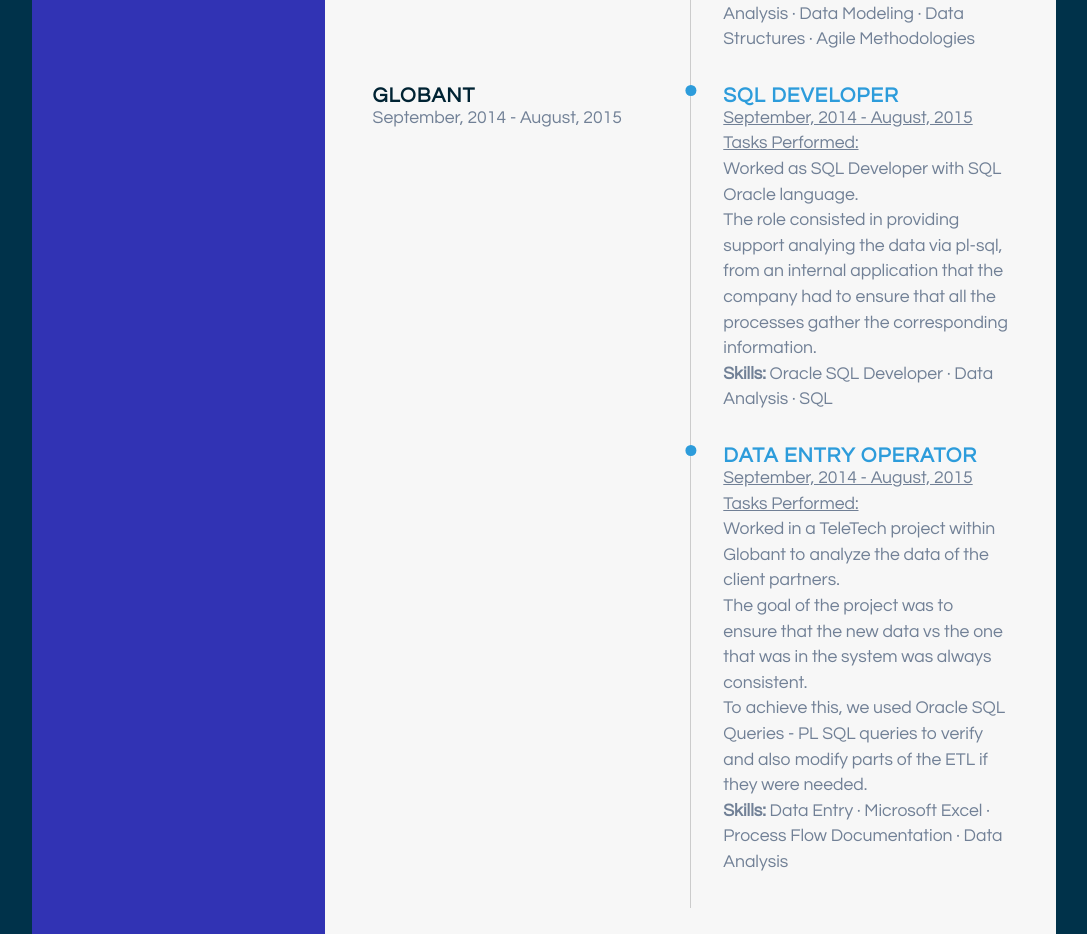
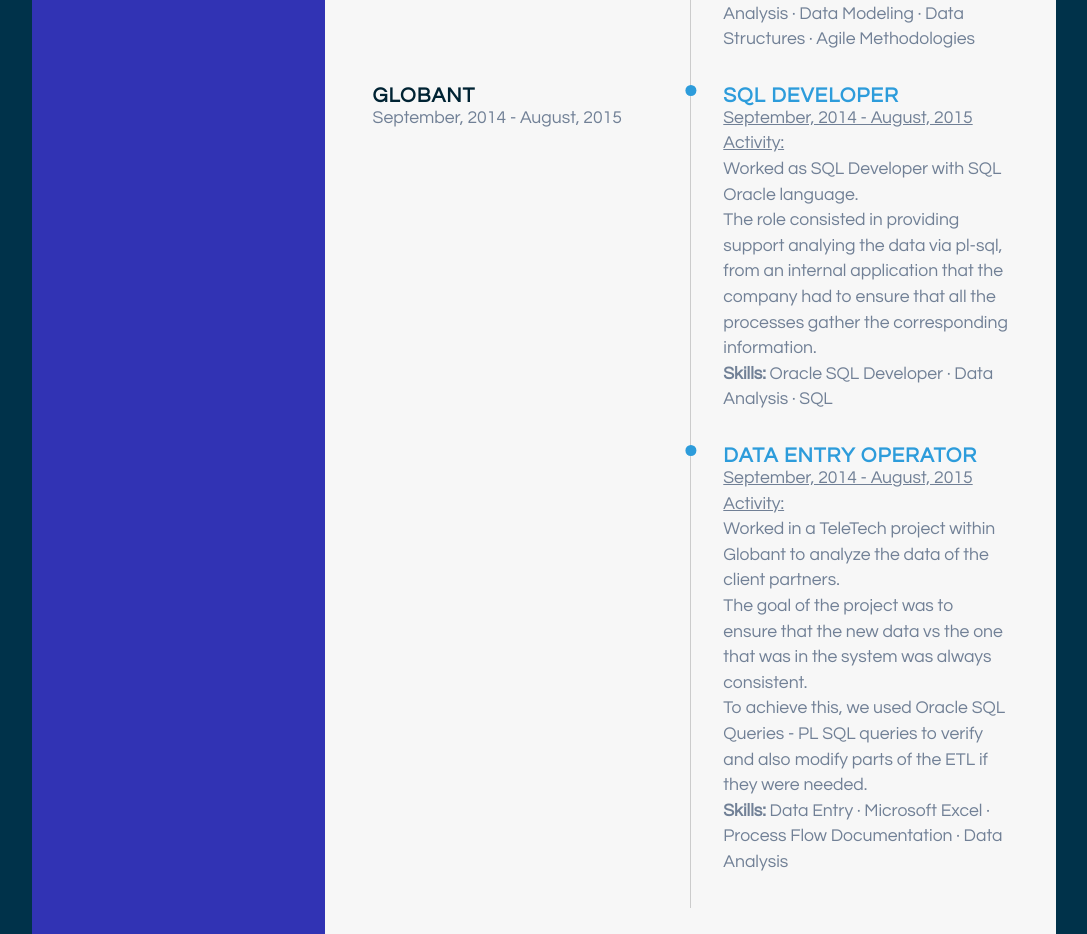
Before and after one commit to LeanVecchi/LeanResumeOnline, a plain HTML site: page index.html in a window 1280 px wide. Shown: the part 3360-4294 px from the top of the page, without its empty margins (96-1183 px from the left). Drawn offline with nearby package versions, Linux system fonts and the light colour scheme.

Commit message:
Fix activity

```diff
--- a/index.html
+++ b/index.html
@@ -197,7 +197,7 @@
                                 <h5 class="tl-title-2">SQL Developer</h5>
                                 <p class="para">
                                     <u>September, 2014 - August, 2015</u>
-									<u>Tasks Performed:</u><br>
+									<u>Activity:</u><br>
                                     Worked as SQL Developer with SQL Oracle language.<br>
 									The role consisted in providing support analying the data via pl-sql, from an internal application that the company had to ensure that all the processes gather the corresponding information.<br>
 									<strong>Skills:</strong> Oracle SQL Developer · Data Analysis · SQL<br>
@@ -207,7 +207,7 @@
                                 <h5 class="tl-title-2">Data Entry Operator</h5>
                                 <p class="para">
                                     <u>September, 2014 - August, 2015</u>
-									<u>Tasks Performed:</u><br>
+									<u>Activity:</u><br>
                                     Worked in a TeleTech project within Globant to analyze the data of the client partners.<br>
 									The goal of the project was to ensure that the new data vs the one that was in the system was always consistent.<br>
 									To achieve this, we used Oracle SQL Queries - PL SQL queries to verify and also modify parts of the ETL if they were needed.<br>
```
